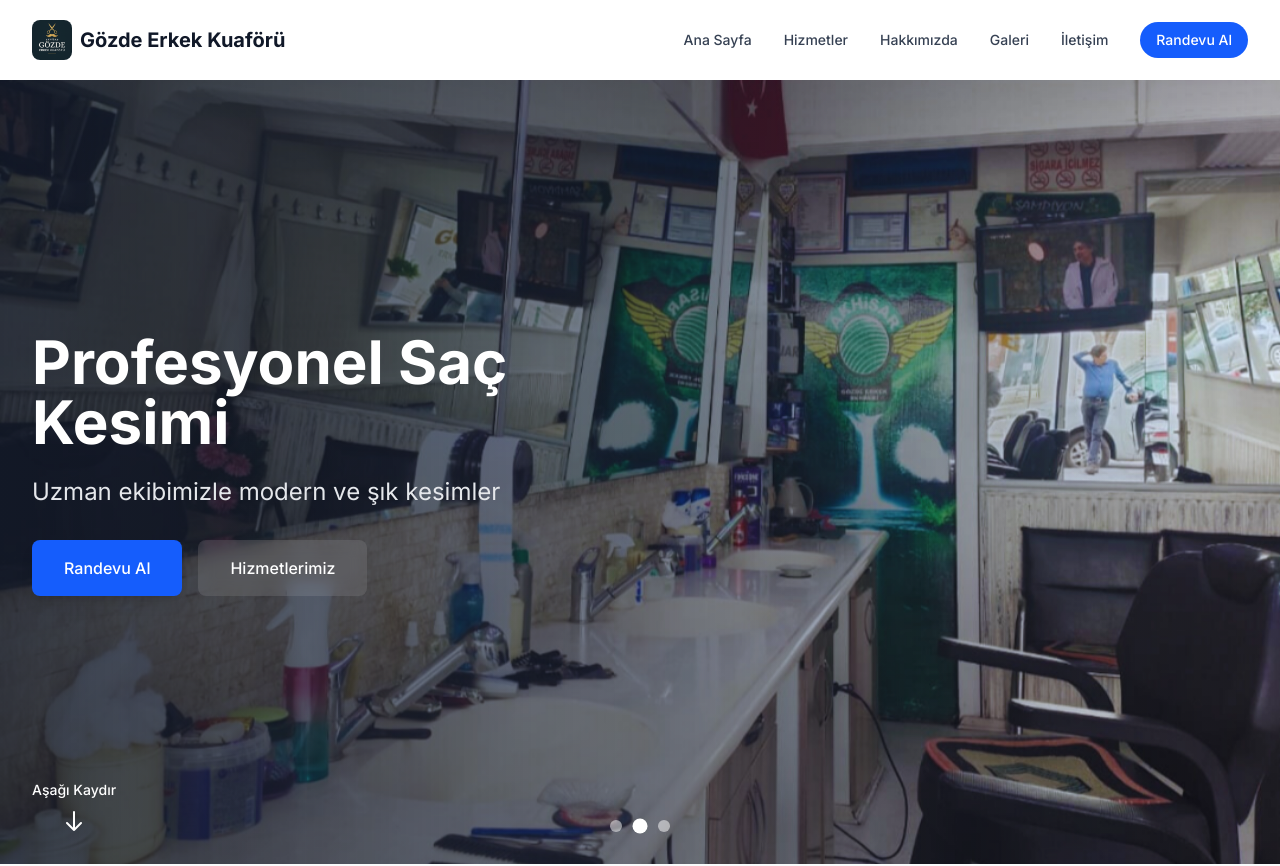
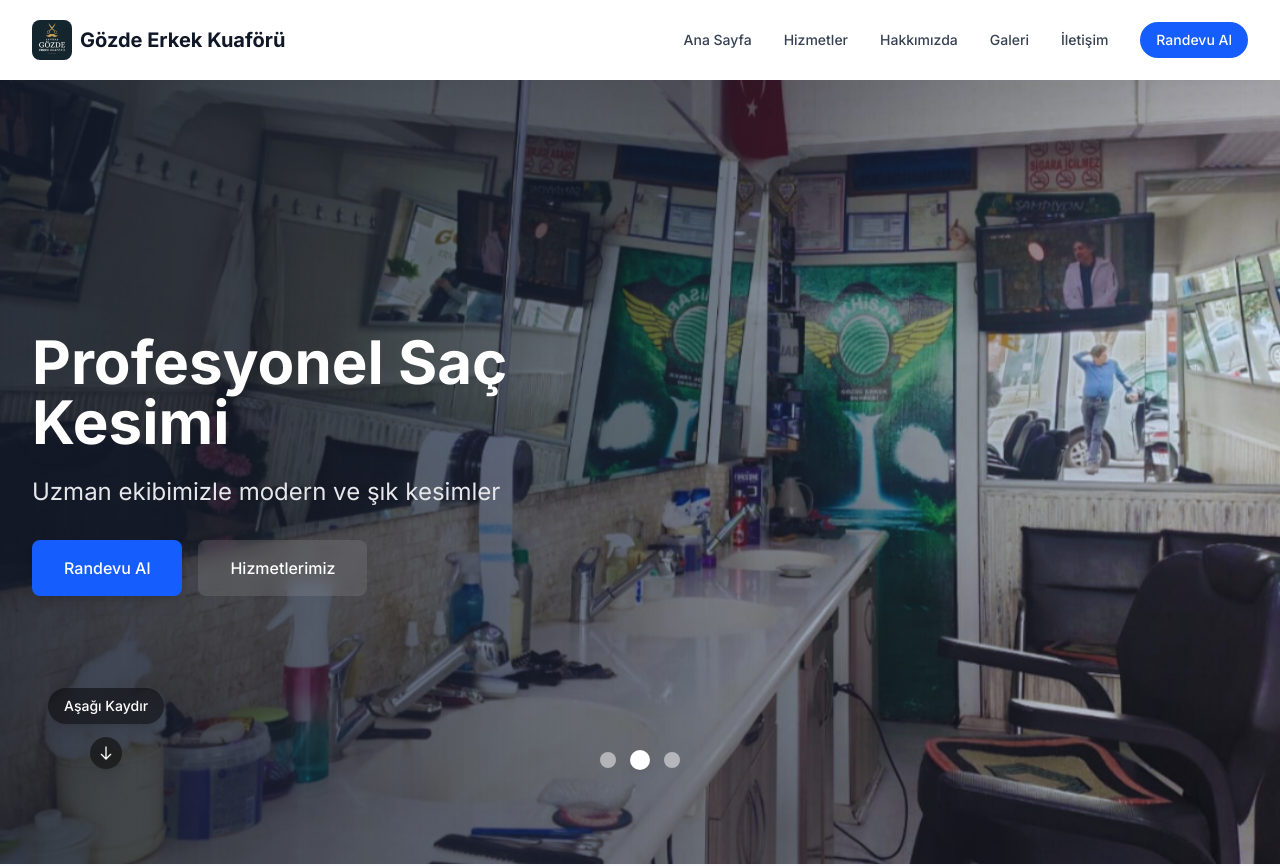
Before and after one commit to adilerdogan/adilerdogan.github.io, a Next.js app: page / in a window 1280 px wide. Shown: the top 866 px of the page. Built offline with nearby package versions, Linux system fonts and the light colour scheme.

Commit message:
Refine home page layout by adjusting slider navigation and scroll indicator positions. Enhanced button styles and added shadow effects for improved visual appeal and user interaction.

```diff
--- a/src/app/page.tsx
+++ b/src/app/page.tsx
@@ -299,7 +299,7 @@ export default function Home() {
 
           {/* Slider Navigation Dots */}
           <motion.div
-            className="absolute bottom-8 left-1/2 transform -translate-x-1/2 z-20 flex space-x-3"
+            className="absolute bottom-24 left-1/2 transform -translate-x-1/2 z-20 flex space-x-4"
             initial={{ opacity: 0, y: 20 }}
             animate={{ opacity: 1, y: 0 }}
             transition={{ duration: 0.5, delay: 1 }}
@@ -308,9 +308,9 @@ export default function Home() {
               <motion.button
                 key={index}
                 onClick={() => setCurrentSlide(index)}
-                className={`w-3 h-3 rounded-full transition-all duration-300 ${
+                className={`w-4 h-4 rounded-full transition-all duration-300 ${
                   index === currentSlide
-                    ? 'bg-white scale-125'
+                    ? 'bg-white scale-125 shadow-lg'
                     : 'bg-white/50 hover:bg-white/75'
                 }`}
                 whileHover={{ scale: 1.2 }}
@@ -322,15 +322,17 @@ export default function Home() {
 
           {/* Scroll Indicator */}
           <motion.div
-            className="absolute bottom-8 left-8 z-20 hidden md:block"
+            className="absolute bottom-24 left-12 z-20 hidden md:block"
             initial={{ opacity: 0, y: 20 }}
             animate={{ opacity: 1, y: 0 }}
             transition={{ duration: 0.5, delay: 1.2 }}
           >
-            <div className="flex flex-col items-center space-y-2">
-              <span className="text-white text-sm font-medium">Aşağı Kaydır</span>
+            <div className="flex flex-col items-center space-y-3">
+              <span className="text-white text-sm font-medium bg-black/50 px-4 py-2 rounded-full backdrop-blur-sm shadow-lg">
+                Aşağı Kaydır
+              </span>
               <motion.svg
-                className="w-6 h-6 text-white"
+                className="w-8 h-8 text-white bg-black/50 p-2 rounded-full backdrop-blur-sm shadow-lg"
                 fill="none"
                 stroke="currentColor"
                 viewBox="0 0 24 24"
```
